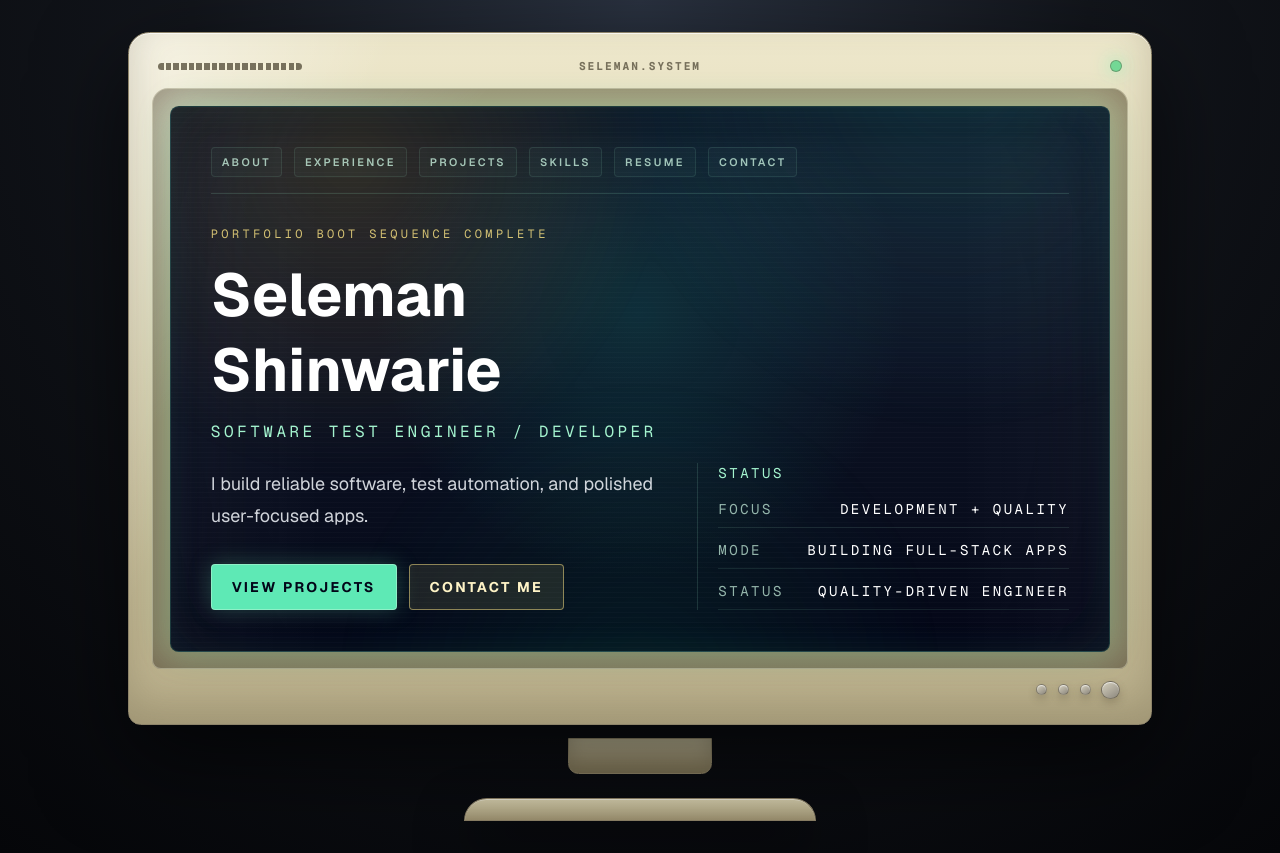
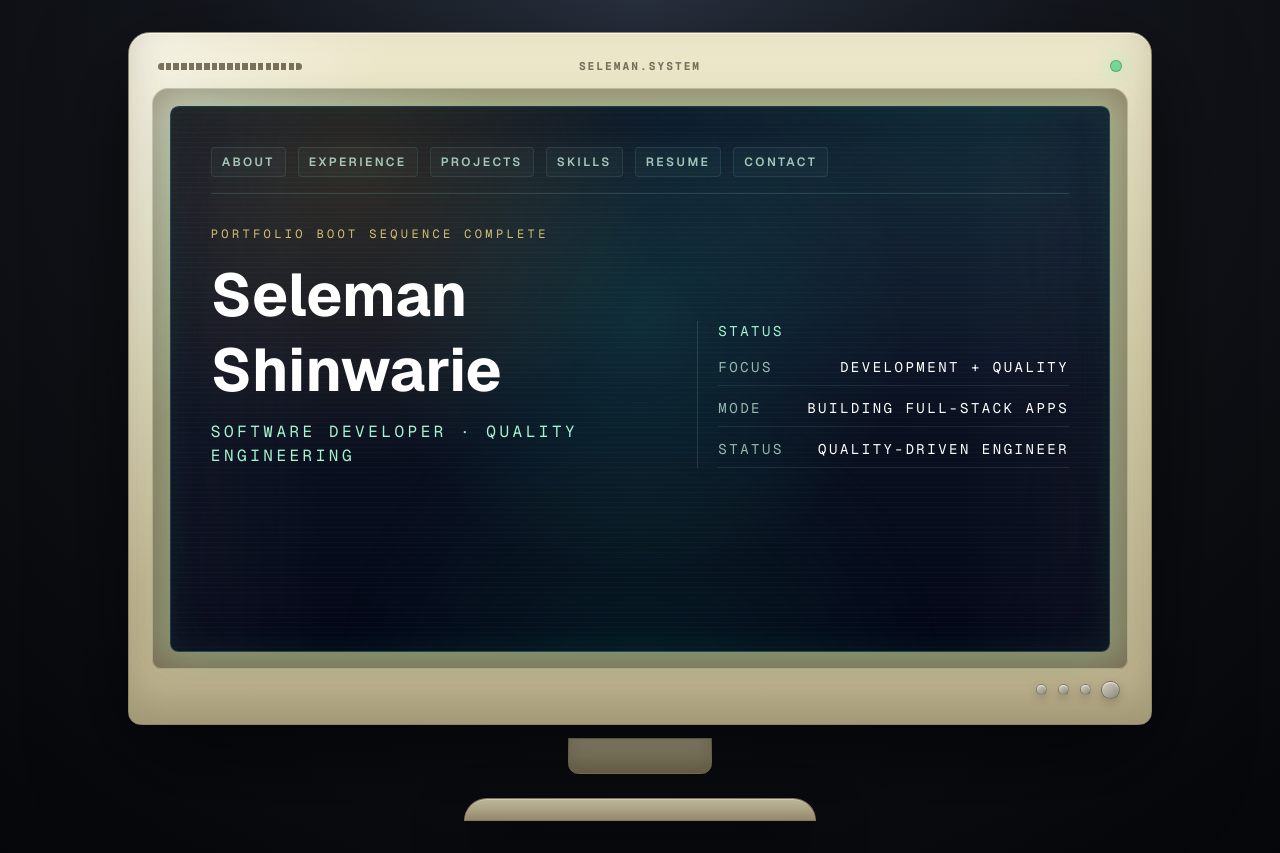
Before and after one commit to Seleman5/retro-portfolio, a Next.js app: page / in a window 1280 px wide. Built offline with nearby package versions, Linux system fonts and the light colour scheme.

Commit message:
Clean up homepage layout

```diff
--- a/src/app/page.tsx
+++ b/src/app/page.tsx
@@ -34,7 +34,7 @@ export default function Home() {
 
               <div className="relative z-10 flex min-h-[min(68vh,690px)] flex-col gap-8 p-5 text-[#d8fff0] sm:p-7 lg:p-10">
                 <nav
-                  className="flex flex-wrap items-center gap-2 border-b border-emerald-200/15 pb-4 text-[0.68rem] font-semibold uppercase tracking-[0.12em] text-emerald-100/75 sm:gap-3 sm:tracking-[0.22em]"
+                  className="flex flex-wrap items-center gap-2 border-b border-emerald-200/15 pb-4 text-xs font-semibold uppercase tracking-[0.12em] text-emerald-100/75 sm:gap-3 sm:tracking-[0.2em]"
                   aria-label="Portfolio sections"
                 >
                   {navItems.map((item) => (
@@ -57,26 +57,8 @@ export default function Home() {
                       Seleman Shinwarie
                     </h1>
                     <p className="mt-3 font-mono text-xs uppercase tracking-[0.12em] text-emerald-200 sm:text-base sm:tracking-[0.22em]">
-                      Software Test Engineer / Developer
+                      Software Developer · Quality Engineering
                     </p>
-                    <p className="mt-6 max-w-2xl text-base leading-8 text-slate-100/86 sm:text-lg">
-                      I build reliable software, test automation, and polished
-                      user-focused apps.
-                    </p>
-                    <div className="mt-8 flex flex-col gap-3 sm:flex-row">
-                      <Link
-                        className="inline-flex items-center justify-center rounded-sm border border-emerald-200/70 bg-emerald-300 px-5 py-3 text-sm font-bold uppercase tracking-[0.1em] text-slate-950 shadow-[0_0_22px_rgba(110,231,183,0.25)] transition hover:bg-emerald-200 focus:outline-none focus:ring-2 focus:ring-emerald-100 sm:tracking-[0.16em]"
-                        href="/projects"
-                      >
-                        View Projects
-                      </Link>
-                      <Link
-                        className="inline-flex items-center justify-center rounded-sm border border-amber-200/50 bg-amber-200/10 px-5 py-3 text-sm font-bold uppercase tracking-[0.1em] text-amber-100 transition hover:bg-amber-200/20 focus:outline-none focus:ring-2 focus:ring-amber-100/70 sm:tracking-[0.16em]"
-                        href="/contact"
-                      >
-                        Contact Me
-                      </Link>
-                    </div>
                   </div>
 
                   <aside className="border-l border-emerald-200/15 pl-5 font-mono text-xs uppercase tracking-[0.18em] text-emerald-100/70 sm:text-sm">
```
